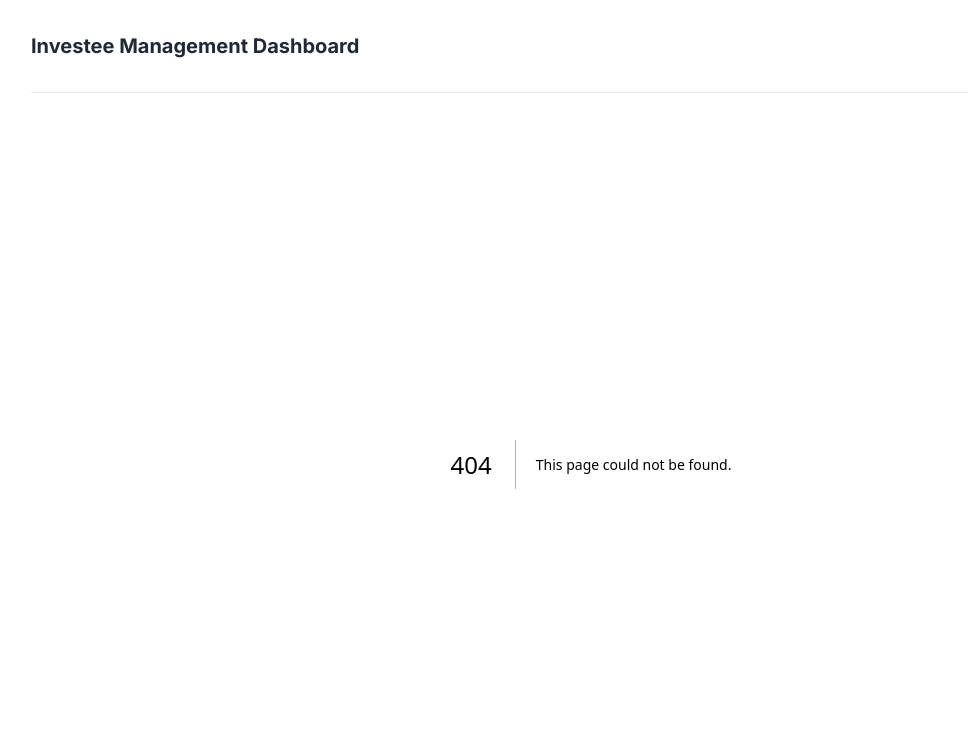
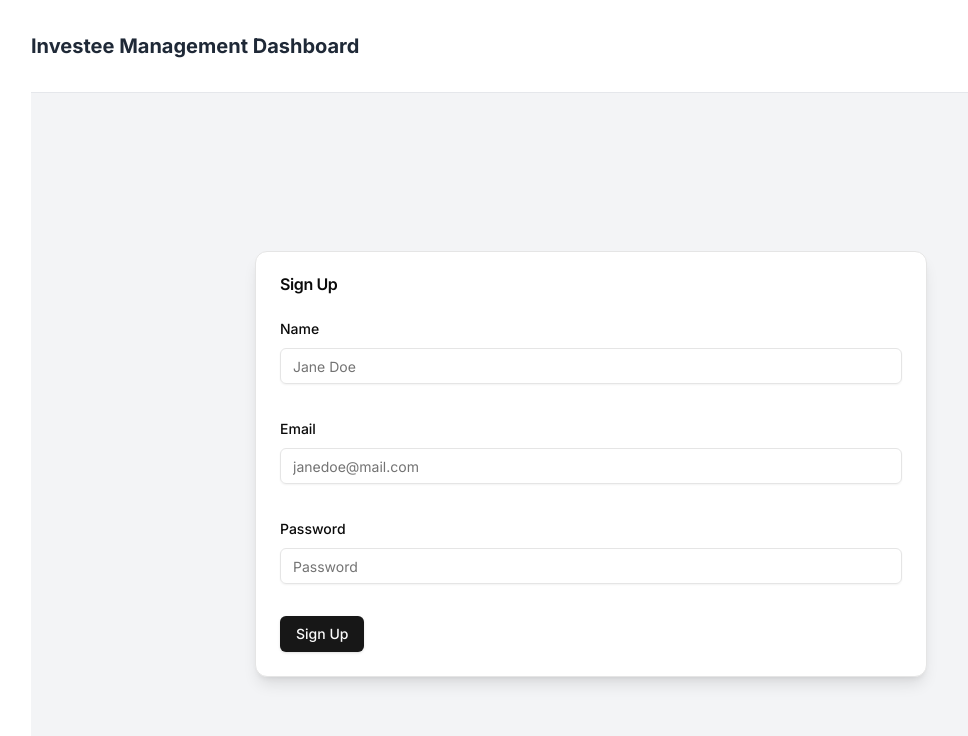
Before and after one commit to takahiromitsui/investees-management, a Next.js app in the folder frontend/: page /sign-up in a window 1280 px wide. Before the commit this address had no page. Shown: the top 736 px of the page, without its empty margins (49-1017 px from the left). Built offline with nearby package versions, Linux system fonts and the light colour scheme; no server answers.

Commit message:
feat: add sign up page

```diff
--- /dev/null
+++ b/frontend/src/app/sign-up/page.tsx
@@ -0,0 +1,12 @@
+import MaxWidthWrapper from '@/components/max-width-wrapper';
+import { SignUp } from '@/components/sign-up';
+
+export default function SignUpPage() {
+	return (
+		<MaxWidthWrapper>
+			<div className='flex items-center justify-center min-h-screen bg-gray-100'>
+				<SignUp />
+			</div>
+		</MaxWidthWrapper>
+	);
+}
--- /dev/null
+++ b/frontend/src/components/sign-up.tsx
@@ -0,0 +1,116 @@
+'use client';
+
+import { zodResolver } from '@hookform/resolvers/zod';
+import { useForm } from 'react-hook-form';
+import * as z from 'zod';
+import {
+	Form,
+	FormControl,
+	FormField,
+	FormItem,
+	FormLabel,
+	FormMessage,
+} from '@/components/ui/form';
+import { Input } from './ui/input';
+import { redirect } from 'next/navigation';
+import { toast } from 'sonner';
+import { Card, CardContent, CardHeader, CardTitle } from '@/components/ui/card';
+import { Button } from './ui/button';
+
+const BASE_URL = process.env.NEXT_PUBLIC_API_URL;
+
+const signUpSchema = z.object({
+	name: z.string().min(1, 'Name is required'),
+	email: z.string().email('Invalid email address'),
+	password: z
+		.string()
+		.min(8, 'Password must be at least 8 characters')
+		.max(40, 'Password must be at most 40 characters'),
+});
+
+export function SignUp() {
+	const form = useForm<z.infer<typeof signUpSchema>>({
+		resolver: zodResolver(signUpSchema),
+		defaultValues: {
+			name: '',
+			email: '',
+			password: '',
+		},
+	});
+
+	const onSubmit = async (data: z.infer<typeof signUpSchema>) => {
+    console.log(data);
+		const response = await fetch(`${BASE_URL}/auth/sign-up`, {
+			method: 'POST',
+			headers: {
+				'Content-Type': 'application/json',
+			},
+			body: JSON.stringify(data),
+		});
+		if (!response.ok) {
+			toast.error('Failed to sign up');
+			throw new Error('Failed to sign up');
+		}
+		toast.success('Sign up successful');
+		// Redirect to the login page
+		redirect('/login');
+	};
+
+	return (
+		<Card className='w-[60%] bg-white shadow-lg'>
+			<CardHeader>
+				<CardTitle>Sign Up</CardTitle>
+			</CardHeader>
+			<CardContent>
+				<Form {...form}>
+					<form onSubmit={form.handleSubmit(onSubmit)} className='space-y-8'>
+						<FormField
+							control={form.control}
+							name='name'
+							render={({ field }) => (
+								<FormItem>
+									<FormLabel>Name</FormLabel>
+									<FormControl>
+										<Input placeholder='Jane Doe' {...field} />
+									</FormControl>
+									<FormMessage />
+								</FormItem>
+							)}
+						/>
+						<FormField
+							control={form.control}
+							name='email'
+							render={({ field }) => (
+								<FormItem>
+									<FormLabel>Email</FormLabel>
+									<FormControl>
+										<Input
+											type='email'
+											placeholder='janedoe@mail.com'
+											{...field}
+										/>
+									</FormControl>
+									<FormMessage />
+								</FormItem>
+							)}
+						/>
+						<FormField
+							control={form.control}
+							name='password'
+							render={({ field }) => (
+								<FormItem>
+									<FormLabel>Password</FormLabel>
+									<FormControl>
+										<Input type='password' placeholder='Password' {...field} />
+									</FormControl>
+									<FormMessage />
+								</FormItem>
+							)}
+						/>
+            <Button type='submit'>Sign Up</Button>
+					</form>
+				</Form>
+			</CardContent>
+		</Card>
+	);
+}
```
Also changed, not shown: 2 other files (tests, documents, lock files or other folders).
